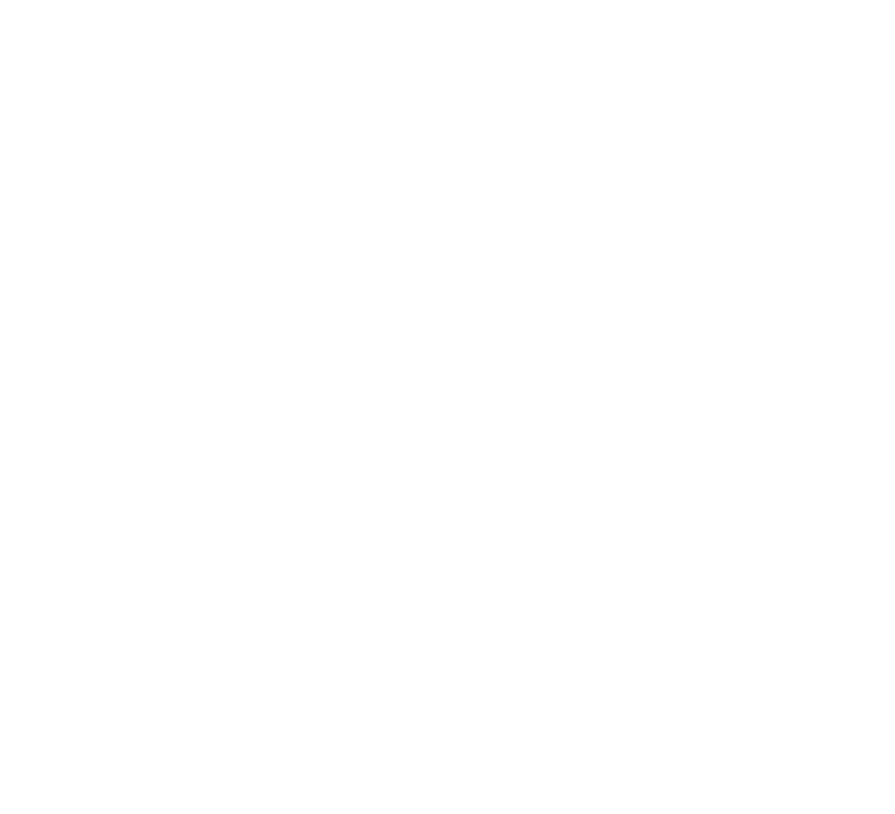
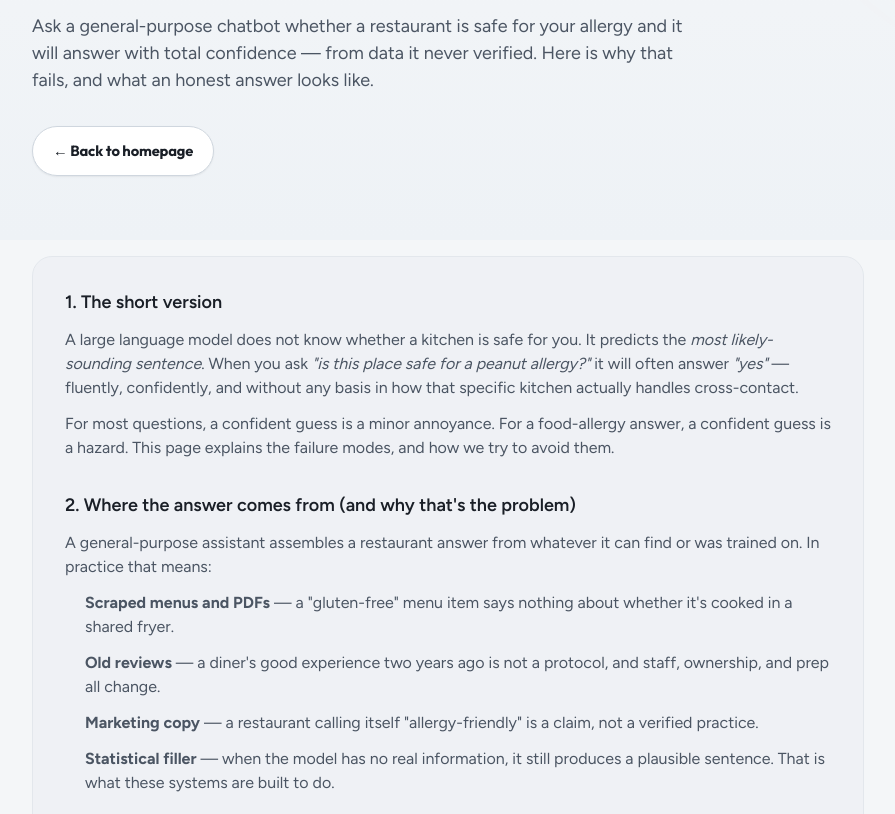
Before and after one commit to food-near-me/platform, a Next.js app in the folder apps/web/: page /why-ai-gets-allergy-safety-wrong in a window 1280 px wide. Before the commit this address had no page. Shown: the part 560-1374 px from the top of the page, without its empty margins (80-975 px from the left). Before the commit the page ends 800 px from the top, so only its background shows below. Built offline with nearby package versions, Linux system fonts and the light colour scheme.

Commit message:
Add page on why AI misjudges restaurant allergy safety
New /why-ai-gets-allergy-safety-wrong route (+ sitemap entry) explaining
how general AI assistants guess at allergy safety from scraped or stale
data, and how the curated honesty-first model differs.

```diff
--- a/apps/web/app/sitemap.ts
+++ b/apps/web/app/sitemap.ts
@@ -14,6 +14,7 @@ const STATIC_PATHS = [
   "/privacy",
   "/attribution",
   "/tokenization",
+  "/why-ai-gets-allergy-safety-wrong",
 ];
 
 // Refresh at most hourly; place rows change slowly.
--- /dev/null
+++ b/apps/web/app/why-ai-gets-allergy-safety-wrong/page.tsx
@@ -0,0 +1,180 @@
+import type { Metadata } from "next";
+import Link from "next/link";
+import { LegalDocument } from "@/components/legal-document";
+
+export const metadata: Metadata = {
+  title: "Why AI gets your allergy-safety answer dangerously wrong | foodnear.me",
+  description:
+    "General-purpose AI assistants guess at restaurant allergy safety from scraped menus and stale reviews. Here is why that fails, and how foodnear.me handles it differently.",
+  alternates: { canonical: "/why-ai-gets-allergy-safety-wrong" },
+  openGraph: {
+    title: "Why AI gets your allergy-safety answer dangerously wrong | foodnear.me",
+    description:
+      "General-purpose AI assistants guess at restaurant allergy safety from scraped menus and stale reviews. Here is why that fails, and how foodnear.me handles it differently.",
+    url: "/why-ai-gets-allergy-safety-wrong",
+    siteName: "foodnear.me",
+    type: "article",
+  },
+};
+
+export default function WhyAiGetsAllergySafetyWrongPage() {
+  return (
+    <LegalDocument
+      crumb="allergy safety & AI"
+      title="Why AI gets your allergy-safety answer dangerously wrong"
+      summary="Ask a general-purpose chatbot whether a restaurant is safe for your allergy and it will answer with total confidence — from data it never verified. Here is why that fails, and what an honest answer looks like."
+      updated="July 17, 2026"
+    >
+      <h2>1. The short version</h2>
+      <p>
+        A large language model does not know whether a kitchen is safe for you. It
+        predicts the <em>most likely-sounding sentence</em>. When you ask{" "}
+        <em>&quot;is this place safe for a peanut allergy?&quot;</em> it will often
+        answer <em>&quot;yes&quot;</em> — fluently, confidently, and without any
+        basis in how that specific kitchen actually handles cross-contact.
+      </p>
+      <p>
+        For most questions, a confident guess is a minor annoyance. For a
+        food-allergy answer, a confident guess is a hazard. This page explains the
+        failure modes, and how we try to avoid them.
+      </p>
+
+      <h2>2. Where the answer comes from (and why that&apos;s the problem)</h2>
+      <p>
+        A general-purpose assistant assembles a restaurant answer from whatever it
+        can find or was trained on. In practice that means:
+      </p>
+      <ul>
+        <li>
+          <strong>Scraped menus and PDFs</strong> — a &quot;gluten-free&quot; menu
+          item says nothing about whether it&apos;s cooked in a shared fryer.
+        </li>
+        <li>
+          <strong>Old reviews</strong> — a diner&apos;s good experience two years
+          ago is not a protocol, and staff, ownership, and prep all change.
+        </li>
+        <li>
+          <strong>Marketing copy</strong> — a restaurant calling itself
+          &quot;allergy-friendly&quot; is a claim, not a verified practice.
+        </li>
+        <li>
+          <strong>Statistical filler</strong> — when the model has no real
+          information, it still produces a plausible sentence. That is what these
+          systems are built to do.
+        </li>
+      </ul>
+      <p>
+        None of these sources describe the one thing that matters to an allergic
+        diner: <strong>how this specific kitchen handles cross-contact today.</strong>{" "}
+        That is a human judgment about a physical kitchen, and it is not in a
+        scraped menu.
+      </p>
+
+      <h2>3. Four failure modes</h2>
+
+      <h3>Confident fabrication (&quot;hallucination&quot;)</h3>
+      <p>
+        Language models generate confident, well-formed text even when they have no
+        supporting facts — a documented and widely-studied behavior. An answer that{" "}
+        <em>reads</em> authoritative can be entirely invented, and nothing in the
+        wording tells you which one you got.
+      </p>
+
+      <h3>Stale data presented as current</h3>
+      <p>
+        A model&apos;s knowledge has a cutoff date, and scraped pages can be months
+        or years old. A menu changes, a fryer gets shared, an allergy-aware chef
+        moves on — and the answer still sounds current. It has no way to tell you
+        &quot;this might be out of date.&quot;
+      </p>
+
+      <h3>&quot;Gluten-free menu&quot; ≠ &quot;safe for celiac&quot;</h3>
+      <p>
+        This is the failure that hurts people. A gluten-free menu item can still be
+        prepared on shared surfaces, in shared fryer oil, or with shared utensils.
+        A model reading the words &quot;gluten-free&quot; on a menu will happily
+        report the venue as safe — conflating a menu label with a cross-contact
+        protocol. Celiac disease and severe allergies turn that conflation into a
+        medical event.
+      </p>
+
+      <h3>No uncertainty signal</h3>
+      <p>
+        The most dangerous part is tone. A guess and a verified fact are delivered
+        in the same calm, fluent voice. There is no &quot;I&apos;m not sure&quot;
+        by default — so a diner with a life-threatening allergy cannot tell a real
+        answer from a plausible one.
+      </p>
+
+      <h2>4. How foodnear.me handles it differently</h2>
+      <p>
+        We are a small, curated directory covering{" "}
+        <strong>Miami and Jacksonville</strong> — not a nationwide guarantee. What
+        we can promise is <strong>honesty about what we actually know</strong>:
+      </p>
+      <ul>
+        <li>
+          <strong>Allergy-safety tiers are human judgment, never a scrape.</strong>{" "}
+          A listing only earns a curated tier when a person has looked at how that
+          kitchen handles cross-contact. We never infer a safety tier from an
+          open-data tag or a menu keyword.
+        </li>
+        <li>
+          <strong>Uncurated listings say so plainly.</strong> If we don&apos;t have
+          a curated note for a place, we show &quot;No curated allergy info&quot;
+          and tell you to ask the restaurant directly — we don&apos;t fill the gap
+          with a guess.
+        </li>
+        <li>
+          <strong>Our notes describe kitchen mechanism, not a verdict.</strong> A
+          curated note explains <em>how</em> a kitchen handles your need (dedicated
+          space, shared fryer, prep separation) so you can make your own call.
+        </li>
+        <li>
+          <strong>We route AI agents through the same honesty.</strong> Our API and{" "}
+          <a href="https://foodnear.me/.well-known/mcp-server.json">MCP server</a>{" "}
+          mark uncurated results and warn agents not to cite safety details a human
+          hasn&apos;t verified. See our{" "}
+          <Link href="/attribution">data attribution</Link> page for how sources
+          are separated.
+        </li>
+      </ul>
+
+      <h2>5. What we do not claim</h2>
+      <p>
+        A curated tier is a starting point, not a safety guarantee. Kitchens change,
+        staff change, and protocols drift. We can tell you what a kitchen told us and
+        what a human observed — we cannot stand in the kitchen the day you visit.
+      </p>
+
+      <h2>6. Before you rely on any answer — AI or ours</h2>
+      <ul>
+        <li>Call ahead and name your specific allergy or need.</li>
+        <li>
+          Ask how they handle cross-contact — shared fryers, sauces, prep surfaces,
+          and utensils.
+        </li>
+        <li>Confirm the location is open and the details still match.</li>
+        <li>Re-verify day-of, even if a past visit went fine. Protocols drift.</li>
+        <li>
+          For celiac specifically, cross-check a dedicated resource like{" "}
+          <a
+            href="https://www.findmeglutenfree.com/"
+            rel="noopener noreferrer"
+          >
+            Find Me Gluten Free
+          </a>
+          .
+        </li>
+      </ul>
+
+      <p className="legal-note">
+        foodnear.me is an honesty-first directory, not a medical or safety
+        authority. Nothing here is medical advice. Curated notes describe kitchen
+        mechanism, not a medical guarantee — always confirm your specific needs with
+        the restaurant before dining. If you have a severe or life-threatening
+        allergy, treat every online answer, including ours, as a lead to verify.
+      </p>
+    </LegalDocument>
+  );
+}
```
